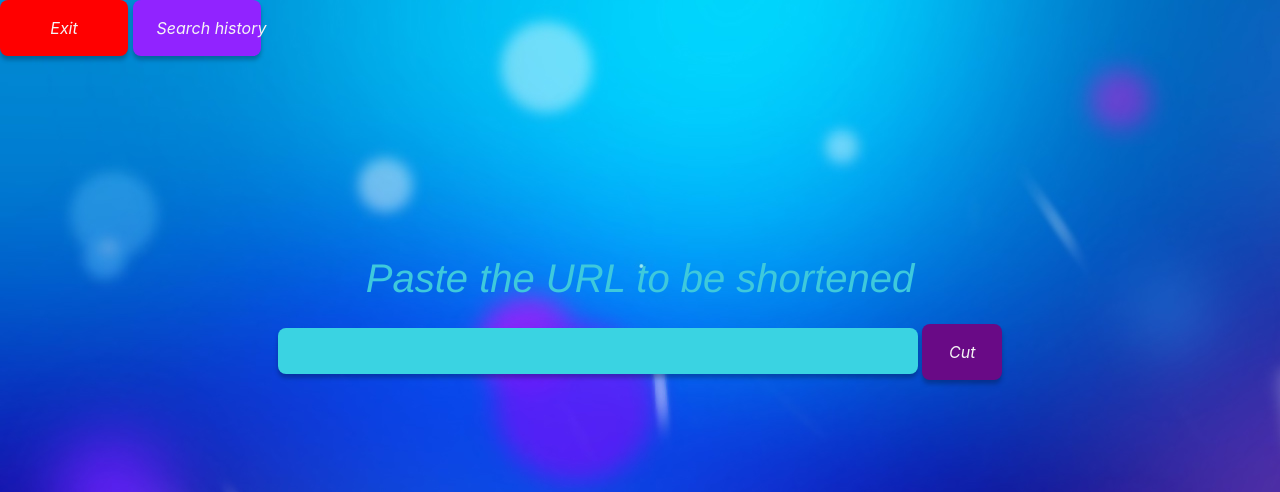
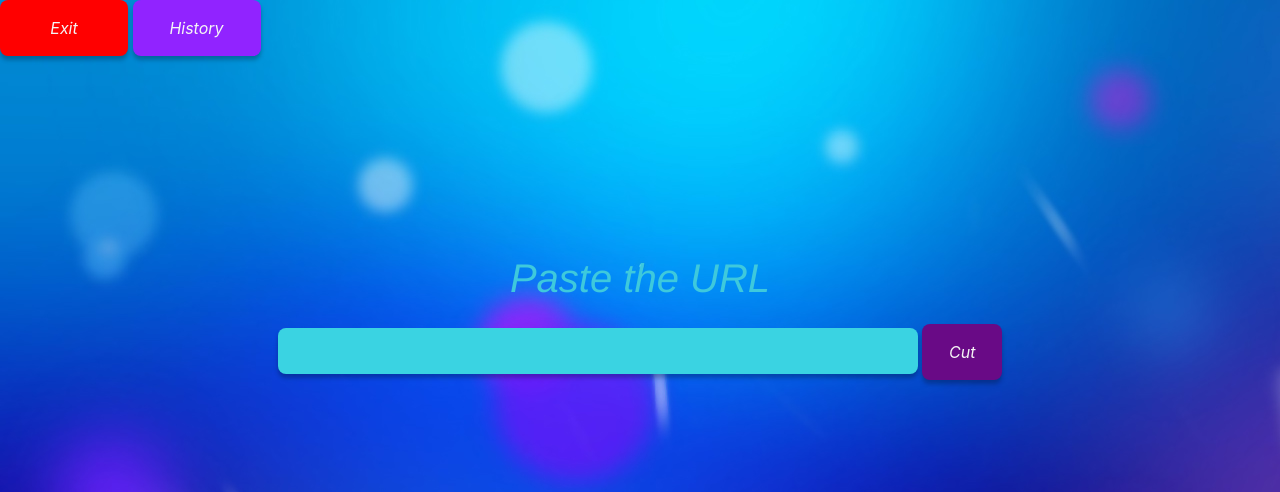
Before and after one commit to HARDTSUNAMI/myurlshortcut, a Django app: page /main/ in a window 1280 px wide. Shown: the top 492 px of the page. Run offline with Django 3.2, Linux system fonts and the light colour scheme; a user stored in the database is signed in; some libraries are stand-ins or nearby versions.

```diff
--- a/register/templates/register/mainpage.html
+++ b/register/templates/register/mainpage.html
@@ -3,14 +3,14 @@
 {% block title %}
 <nav>
         <button class="btn" style="background-color: red" onclick="location.href='/' ">Exit</button>
-        <button class="btn" style="background-color:#9123ff" onclick="location.href= '/pagination/'">Search history</button>
+        <button class="btn" style="background-color:#9123ff" onclick="location.href= '/pagination/'">History</button>
 </nav>
 
 {% endblock %}
 {% block content %}
 
     <p class="nwlinktext" style="font-size: 40px">
-        Paste the URL to be shortened
+        Paste the URL
     </p>
     <div align="center" >
         <form method="post">
--- a/register/templates/register/registr.html
+++ b/register/templates/register/registr.html
@@ -10,7 +10,7 @@
              <table style = "margin-left:auto;margin-right:auto;margin-top: 12%" >
                 {{ form.as_table }}
              </table>
-            <button style="margin-left: 40%" class="btn" type="submit">Enter</button>
+            <button style="margin-left: 40%" class="btn" type="submit">Login</button>
 
          </form>
      </div>
--- a/register/views.py
+++ b/register/views.py
@@ -103,7 +103,7 @@ def mainpage_view(request: HttpRequest) -> HttpResponse:
 
 
 @login_required()
-def pagination_view(request: HttpRequest):
+def pagination_view(request: HttpRequest) -> HttpResponse:
     slug = LinkModel.objects.filter(author=request.user)
     page = request.GET.get('page', 1)
     paginator = Paginator(slug, 3)
```
Also changed, not shown: firstsite/settings.py (line endings or trailing spaces).
